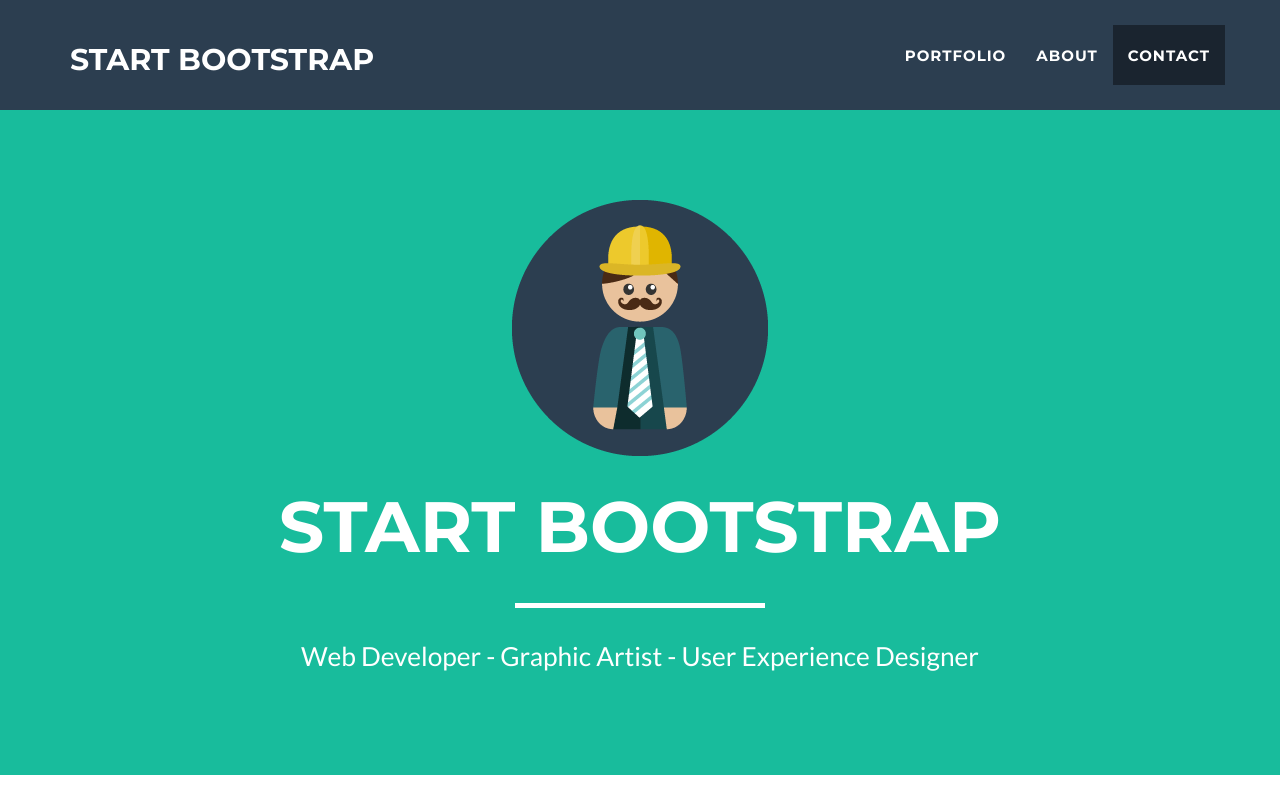
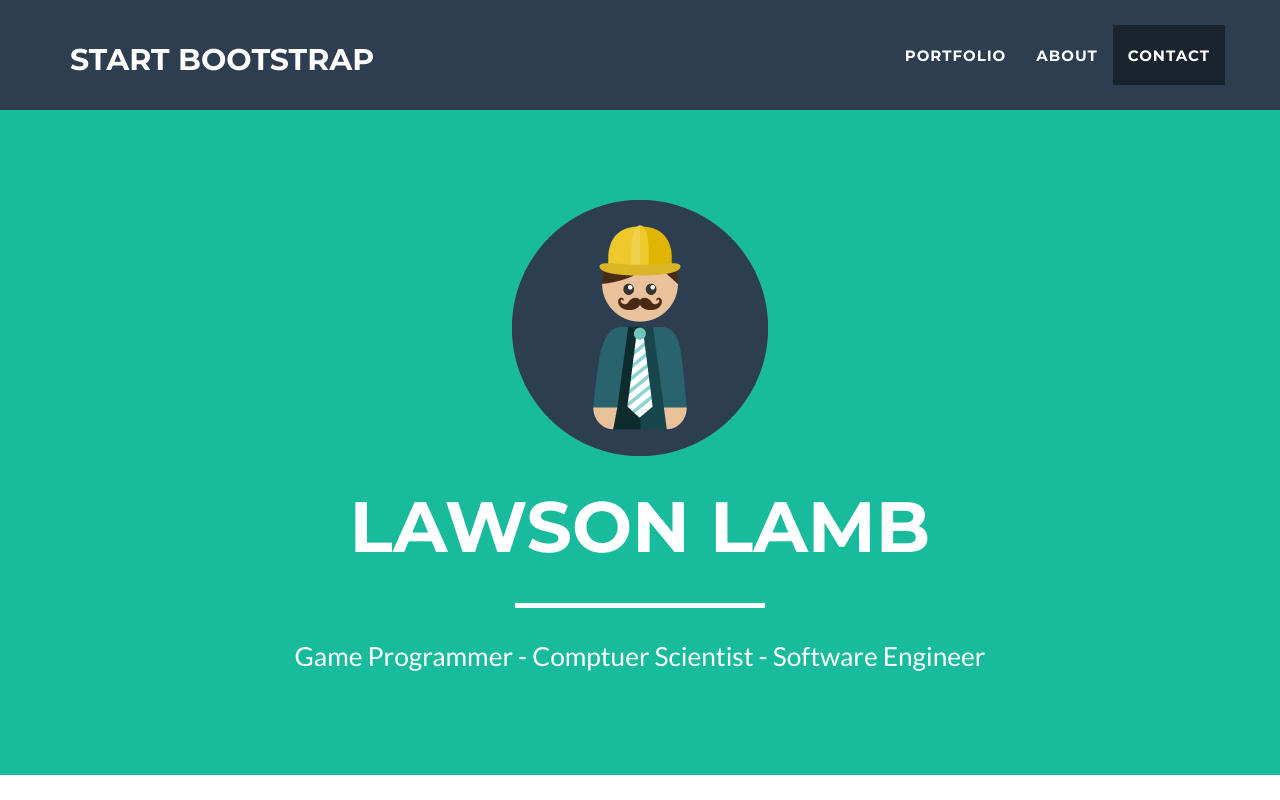
Before and after one commit to LawsonLamb/LawsonLamb.github.io, a plain HTML site: page index.html in a window 1280 px wide. Shown: the top 800 px of the page. Drawn offline with nearby package versions, Linux system fonts and the light colour scheme.

Commit message:
Edited header

```diff
--- a/index.html
+++ b/index.html
@@ -76,9 +76,9 @@
                 <div class="col-lg-12">
                     <img class="img-responsive" src="img/profile.png" alt="">
                     <div class="intro-text">
-                        <span class="name">Start Bootstrap</span>
+                        <span class="name">Lawson Lamb</span>
                         <hr class="star-light">
-                        <span class="skills">Web Developer - Graphic Artist - User Experience Designer</span>
+                        <span class="skills">Game Programmer - Comptuer Scientist - Software Engineer </span>
                     </div>
                 </div>
             </div>
```
